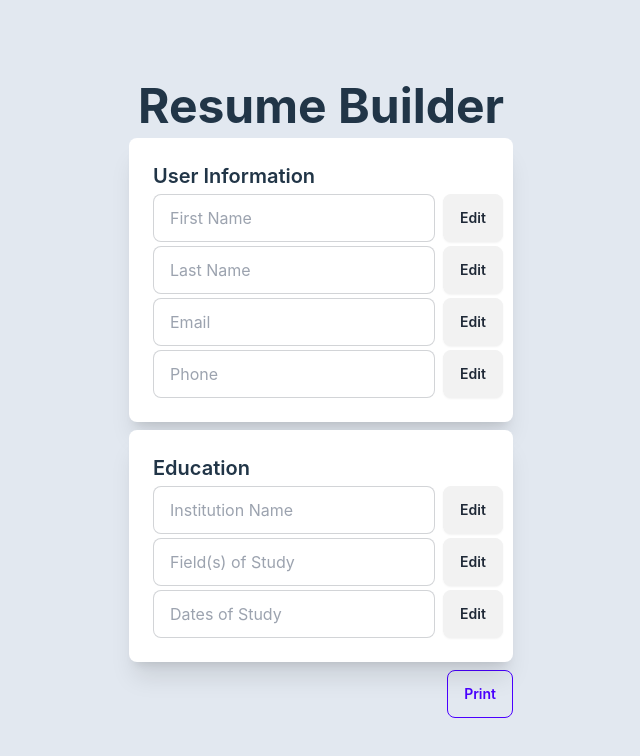
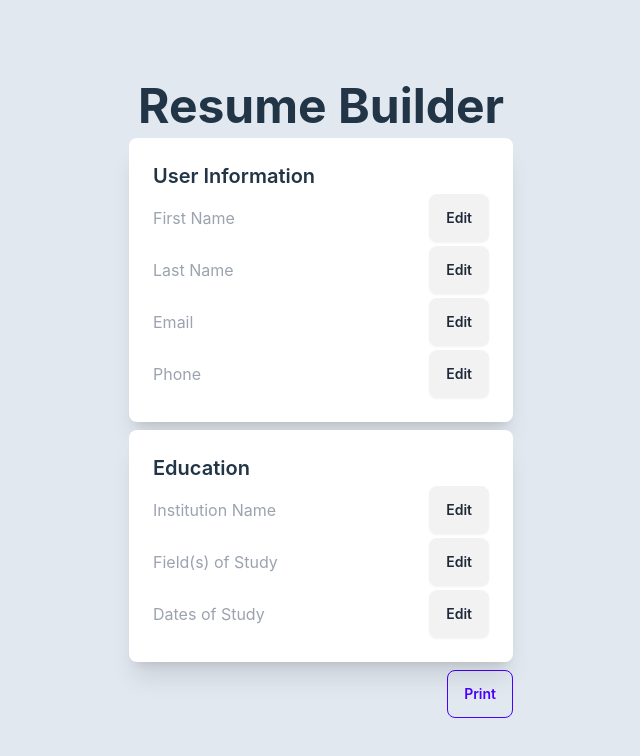
Before and after one commit to trustpizza/Resume-Builder, a React (Vite) app: page / in a window 1280 px wide. Shown: the top 756 px of the page, without its empty margins (319-959 px from the left). Built offline with nearby package versions, Linux system fonts and the light colour scheme.

Commit message:
Get edit buttons to work

```diff
--- a/src/components/Input.jsx
+++ b/src/components/Input.jsx
@@ -1,21 +1,19 @@
-function TextInput({ title, value, onChange }) {
+function TextInput({ title, value, isEditable, onChange }) {
     return (
-        <>
       <input
         className="text"
         placeholder={title}
         type="text"
         value={value}
         onChange={(e) => onChange(e.target.value)}
+        readOnly={!isEditable}
         required
       />
-        </>
-    )
+    );
   }
 
-function PhoneInput({ title, value, onChange }) {
+  function PhoneInput({ title, value, isEditable, onChange }) {
     return (
-        <>
       <input
         className="text"
         placeholder={title}
@@ -24,14 +22,13 @@ function PhoneInput({ title, value, onChange }) {
         onChange={(e) => onChange(e.target.value)}
         required
         pattern="[0-9]{3}-[0-9]{3}-[0-9]{4}"
+        readOnly={!isEditable}
       />
-        </>
-    )
+    );
   }
 
-function EmailInput({ title, value, onChange }) {
+  function EmailInput({ title, value, isEditable, onChange }) {
     return (
-        <>
       <input
         className="text"
         placeholder={title}
@@ -39,37 +36,38 @@ function EmailInput({ title, value, onChange }) {
         value={value}
         onChange={(e) => onChange(e.target.value)}
         required
+        readOnly={!isEditable}
       />
-        </>
-    )
+    );
   }
 
-function Input({ id, title, type, value, onChange }) {
+  function Input({ id, title, type, value, onChange, editableInputId, setEditableInputId }) {
+    const isEditable = editableInputId === id;
     const renderInput = () => {
       switch (type) {
+        case "tel":
+          return <PhoneInput title={title} value={value} onChange={onChange} isEditable={isEditable} />;
+        case "email":
+          return <EmailInput title={title} value={value} onChange={onChange} isEditable={isEditable} />;
         case "text":
-                return <TextInput title={title} value={value} onChange={onChange}></TextInput>
-            case "tel":
-                return <PhoneInput title={title} value={value} onChange={onChange}/>;
-            case "email":
-                return <EmailInput title={title} value={value} onChange={onChange}/>;
         default:
-                return <TextInput title={title} value={value} onChange={onChange}/>;
+          return <TextInput title={title} value={value} onChange={onChange} isEditable={isEditable} />;
       }
-    }
+    };
 
     return (
-        <>
       <div className="flex items-center gap-2">
-            <label className="input input-bordered flex items-center gap-2" htmlFor={id}>
+        <label htmlFor={id} className="flex items-center gap-2 grow">
           {renderInput()}
         </label>
-            <button className="btn">
-                Edit
+        <button
+          className="btn"
+          onClick={() => setEditableInputId(id)}
+        >
+          {isEditable ? "Save" : "Edit"}
         </button>
       </div>
-        </>
-    )
+    );
   }
 
 export default Input;
--- a/src/components/Resume.jsx
+++ b/src/components/Resume.jsx
@@ -5,7 +5,8 @@ import { initialResumeData } from "./items";
 
 
 function Resume() {
-    const [resumeData, setResumeData] = useState(initialResumeData)
+    const [resumeData, setResumeData] = useState(initialResumeData);
+    const [editableInputId, setEditableInputId] = useState(null);
 
     const handleInputChange = (id, value) => {
         setResumeData((prev) => ({
@@ -16,6 +17,10 @@ function Resume() {
             }
         }));
     };
+
+    const handleEditChange = (id) => {
+        setEditableInputId(id);
+    }
 
     const handlePrint = () => {
         console.log(resumeData)
@@ -35,6 +40,8 @@ function Resume() {
                             )
                         }
                         onInputChange={handleInputChange}
+                        setEditableInputId={handleEditChange}
+                        editableInputId={editableInputId}
                     >
                     </Section>
 
@@ -47,6 +54,8 @@ function Resume() {
                             )
                         }
                         onInputChange={handleInputChange}
+                        setEditableInputId={handleEditChange} // Use the same function for consistency
+                        editableInputId={editableInputId}
                     >
                     </Section>
 
--- a/src/components/Section.jsx
+++ b/src/components/Section.jsx
@@ -1,7 +1,7 @@
 import Input from './Input';
 import "../styles/Section.css"
 
-function Section({ section, inputs, onInputChange }) {
+function Section({ section, inputs, onInputChange, editableInputId, setEditableInputId }) {
   return (
     <>
     <div className="card bg-slate-50 w-96 shadow-xl">
@@ -12,6 +12,8 @@ function Section({ section, inputs, onInputChange }) {
             key={input.id}
             {...input}
             onChange={(value) => onInputChange(input.id, value)}
+            editableInputId={editableInputId}
+            setEditableInputId={setEditableInputId}
           >
           </Input>
         ))}
```
Lines whose indentation alone changed are shown as unchanged.
